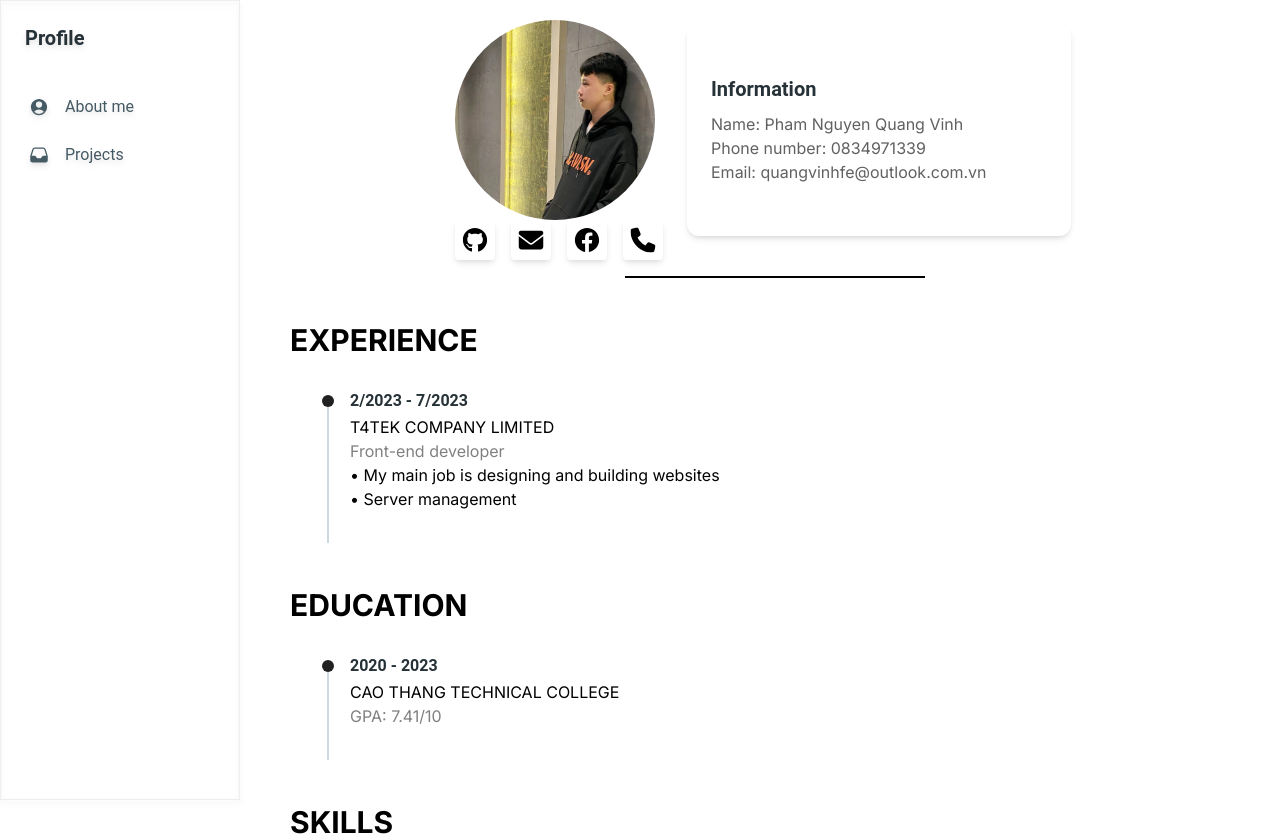
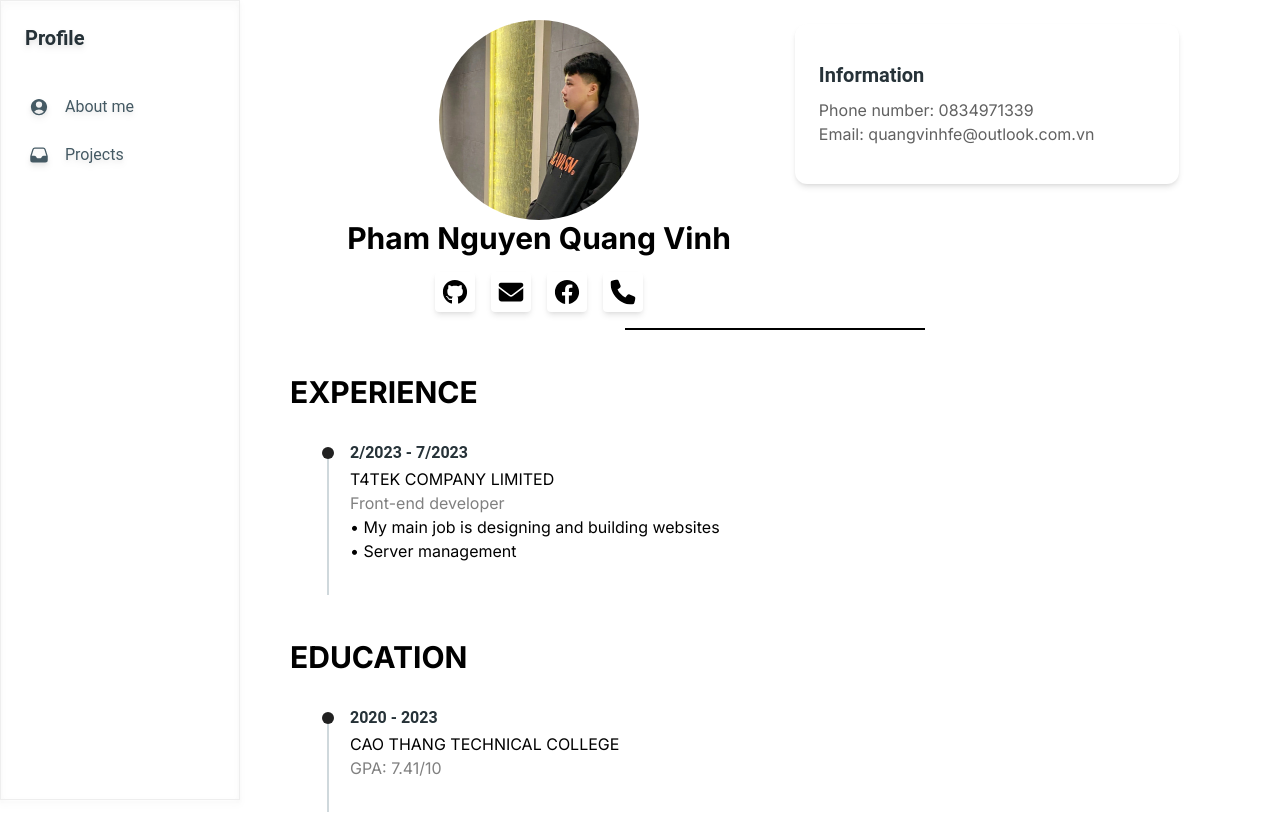
Before and after one commit to DinhDauMoi/me, a Next.js app: page / in a window 1280 px wide. Shown: the top 836 px of the page. Built offline with nearby package versions, Linux system fonts and the light colour scheme.

Commit message:
fix name

```diff
--- a/components/avatar.tsx
+++ b/components/avatar.tsx
@@ -5,9 +5,9 @@ import { IconButtonCustomStyles } from "./social";
 export function AvatarDefault() {
   return (
     <>
-      <div className="flex justify-center mt-5">
+      <div className="flex justify-center mt-5 mr-10">
         <div>
-          <div>
+          <div className="flex justify-center">
             <Avatar
               src="/avt.jpg"
               alt="avatar"
@@ -15,6 +15,7 @@ export function AvatarDefault() {
             />
           </div>
           <div>
+            <div className="text-3xl flex justify-center font-bold mb-4">Pham Nguyen Quang Vinh</div>
             <IconButtonCustomStyles></IconButtonCustomStyles>
           </div>
         </div>
--- a/components/card.tsx
+++ b/components/card.tsx
@@ -3,13 +3,13 @@ import { Card, CardBody, Typography } from "@material-tailwind/react";
 
 export function SimpleCard() {
   return (
-    <Card className="m-6 md:w-96 w-80 flex justify-center">
+    <Card className="m-6 md:w-96 w-80 h-40 flex justify-center">
       <CardBody>
         <Typography variant="h5" color="blue-gray" className="mb-2">
           Information
         </Typography>
         <div>
-          <p>Name: Pham Nguyen Quang Vinh</p>
+          {/* <p>Name: Pham Nguyen Quang Vinh</p> */}
           {/* <p>
                       Day of birth: January 22, 2002
                     </p>
--- a/components/social.tsx
+++ b/components/social.tsx
@@ -4,7 +4,7 @@ import { IconButton } from "@material-tailwind/react";
 import Link from "next/link";
 export function IconButtonCustomStyles() {
   return (
-    <div className="flex gap-4">
+    <div className="flex gap-4 justify-center">
       <Link href={"https://github.com/DinhDauMoi"} target="_blank">
         <IconButton className="rounded bg-[#ffffff] focus:shadow-[#ea4335]/20 active:shadow-[#ea4335]/10">
           <svg
```
